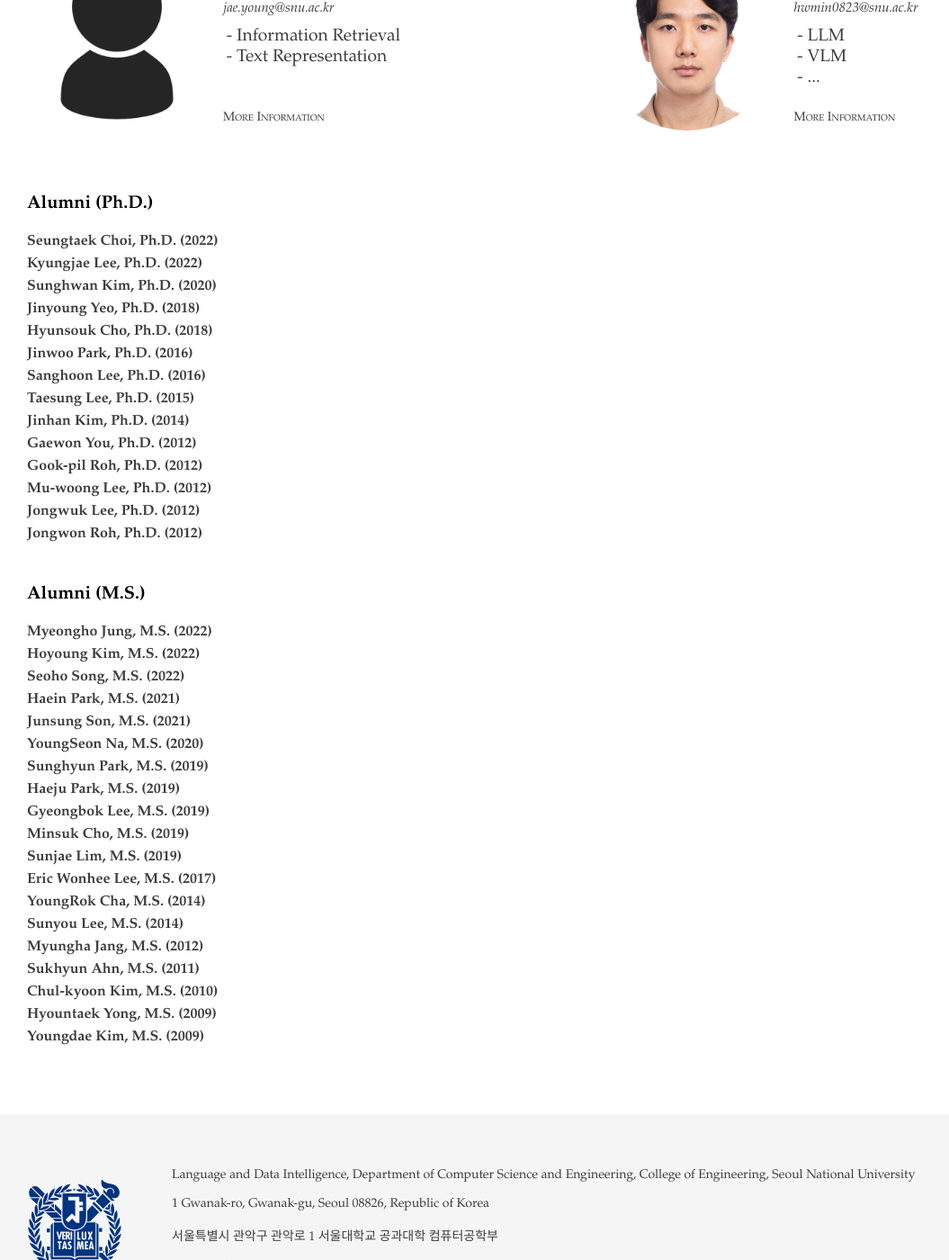
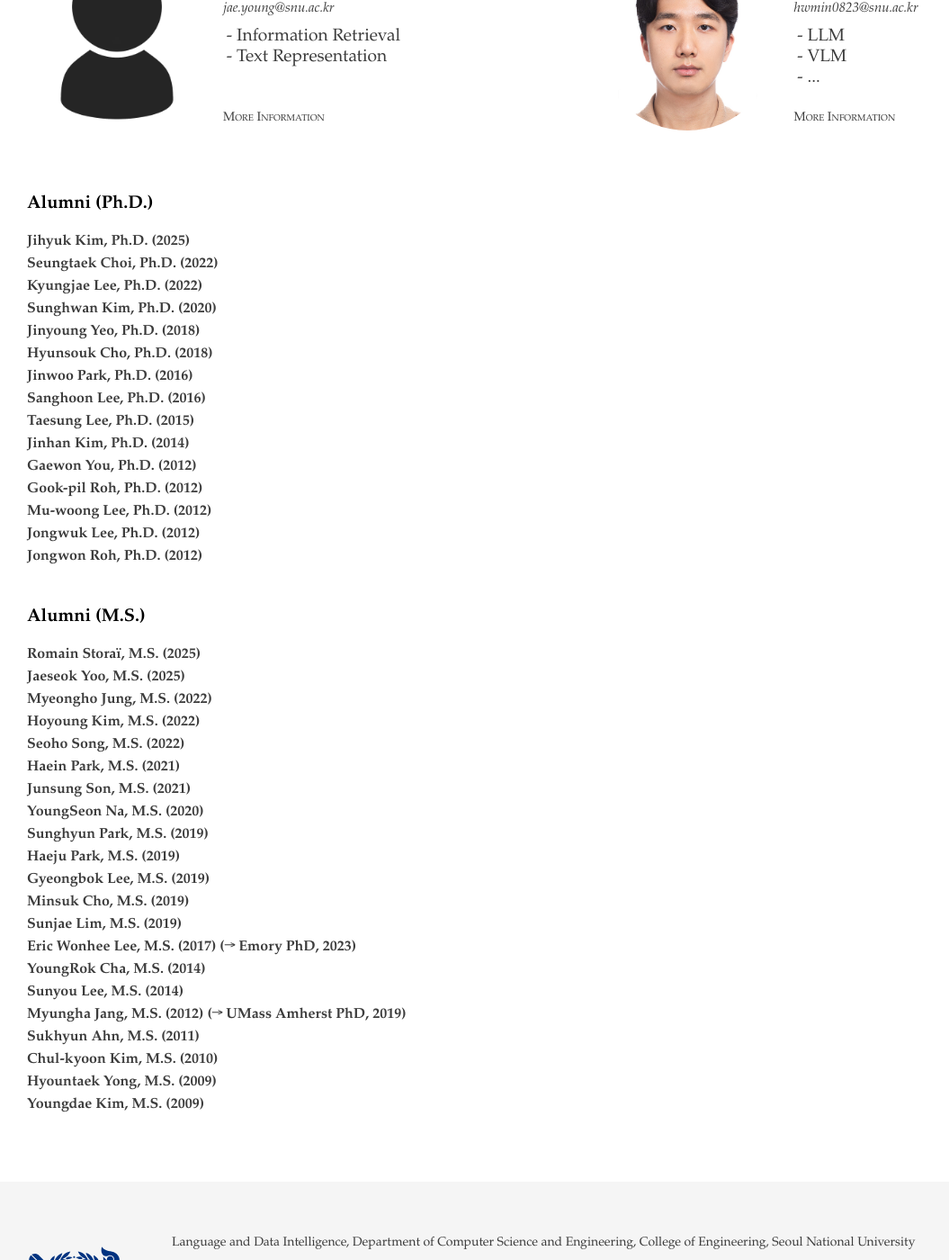
Before and after one commit to ldilab/ldilab.github.io, a Jekyll site: the page built from people.html, in a window 1280 px wide and 1400 px high, scrolled down 3450 px. Shown: the whole window at 90% size, without its empty margins (0-1055 px from the left). Built offline with Jekyll 4.4.1, drawn with Linux system fonts in a browser that asks for light colours.

Commit message:
Allow extra description for each alumnus/alumna

```diff
--- a/_data/alumnis.yml
+++ b/_data/alumni.yml
@@ -1,8 +1,11 @@
 - type: Ph.D.
-  alumnis:
+  alumni:
+    - name: Jihyuk Kim
+      year: 2025
+      website: "https://jihyukkim-nlp.github.io/"
     - name: Seungtaek Choi
       year: 2022
-      website: https://hist0613.github.io/
+      website: "https://hist0613.github.io/"
     - name: Kyungjae Lee
       year: 2022
       website: https://lkj0509.github.io/
@@ -35,7 +38,12 @@
     - name: Jongwon Roh
       year: 2012
 - type: M.S.
-  alumnis:
+  alumni:
+    - name: Romain Storaï
+      year: 2025
+      website: "https://rstr.fr/"
+    - name: Jaeseok Yoo
+      year: 2025
     - name: Myeongho Jung
       year: 2022
     - name: Hoyoung Kim
@@ -61,6 +69,7 @@
       year: 2019
     - name: Eric Wonhee Lee
       year: 2017
+      extras: Emory PhD, 2023
     - name: YoungRok Cha
       year: 2014
     - name: Sunyou Lee
@@ -68,6 +77,7 @@
     - name: Myungha Jang
       year: 2012
       website: https://mhjang.github.io
+      extras: UMass Amherst PhD, 2019
     - name: Sukhyun Ahn
       year: 2011
     - name: Chul-kyoon Kim
--- a/people.html
+++ b/people.html
@@ -52,18 +52,27 @@ sitemap: true
         {% endfor %}
 
 
-        {% for alumnis-type in site.data.alumnis %}
+        {% for alumnis-type in site.data.alumni %}
         <div class="people-content">
             <div class="people-category-alumni">Alumni ({{ alumnis-type.type }})</div>
             <div class="people-list">
-                {% for alumni in alumnis-type.alumnis %}
-                    {% if alumni.profile %}
-                        <a class="alumni" href="{{ site.url }}{{ site.baseurl }}/person/{{ alumni.profile }}"> {{ alumni.name }}, {{ alumnis-type.type }} ({{ alumni.year }})</a>
+                {% for alumnus in alumnis-type.alumni %}
+                    {% if alumnus.profile %}
+                        <a class="alumni" href="{{ site.url }}{{ site.baseurl }}/person/{{ alumnus.profile }}">
+                            {{ alumnus.name }}, {{ alumnis-type.type }} ({{ alumnus.year }})
+                            {% if alumnus.extras %} (→ {{ alumnus.extras }}){% endif %}
+                        </a>
                     {% else %}
-                        {% if alumni.website %}
-                        <a class="alumni" href="{{ alumni.website }}"> {{ alumni.name }}, {{ alumnis-type.type }} ({{ alumni.year }})</a>
+                        {% if alumnus.website %}
+                            <a class="alumni" href="{{ alumnus.website }}">
+                                {{ alumnus.name }}, {{ alumnis-type.type }} ({{ alumnus.year }})
+                                {% if alumnus.extras %} (→ {{ alumnus.extras }}){% endif %}
+                            </a>
                         {% else %}
-                        <div class="alumni">{{ alumni.name }}, {{ alumnis-type.type }} ({{ alumni.year }})</div>
+                            <div class="alumni">
+                                {{ alumnus.name }}, {{ alumnis-type.type }} ({{ alumnus.year }})
+                                {% if alumnus.extras %} (→ {{ alumnus.extras }}){% endif %}
+                            </div>
                         {% endif %}
                     {% endif %}
                 {% endfor %}
```
